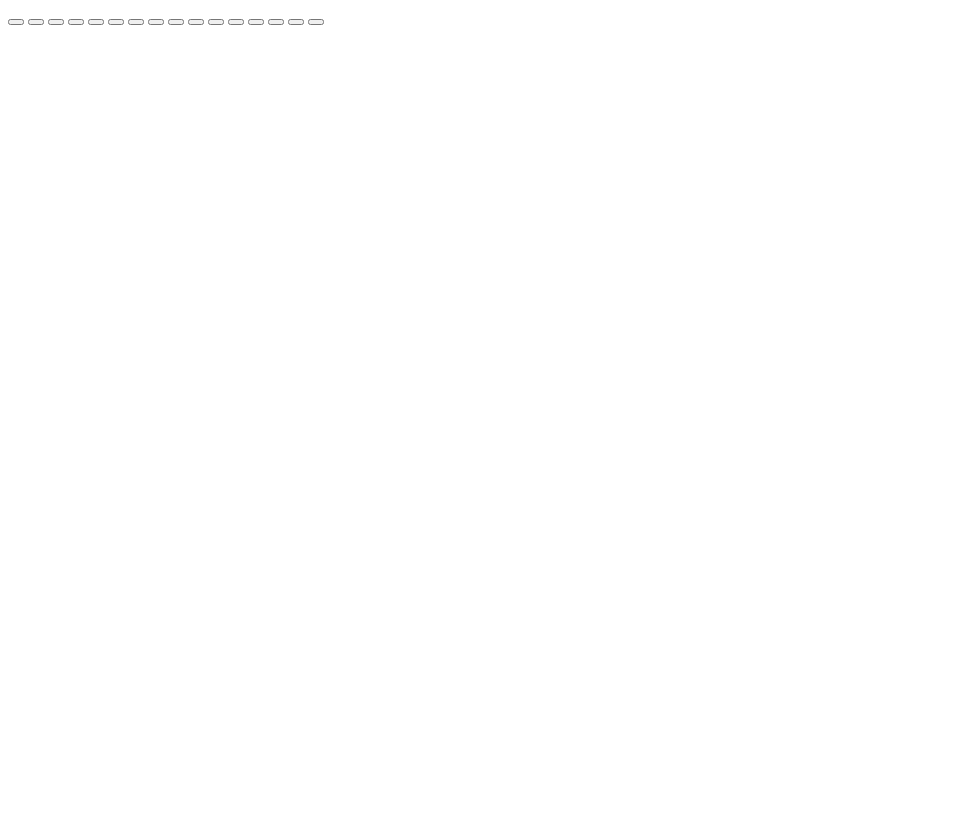
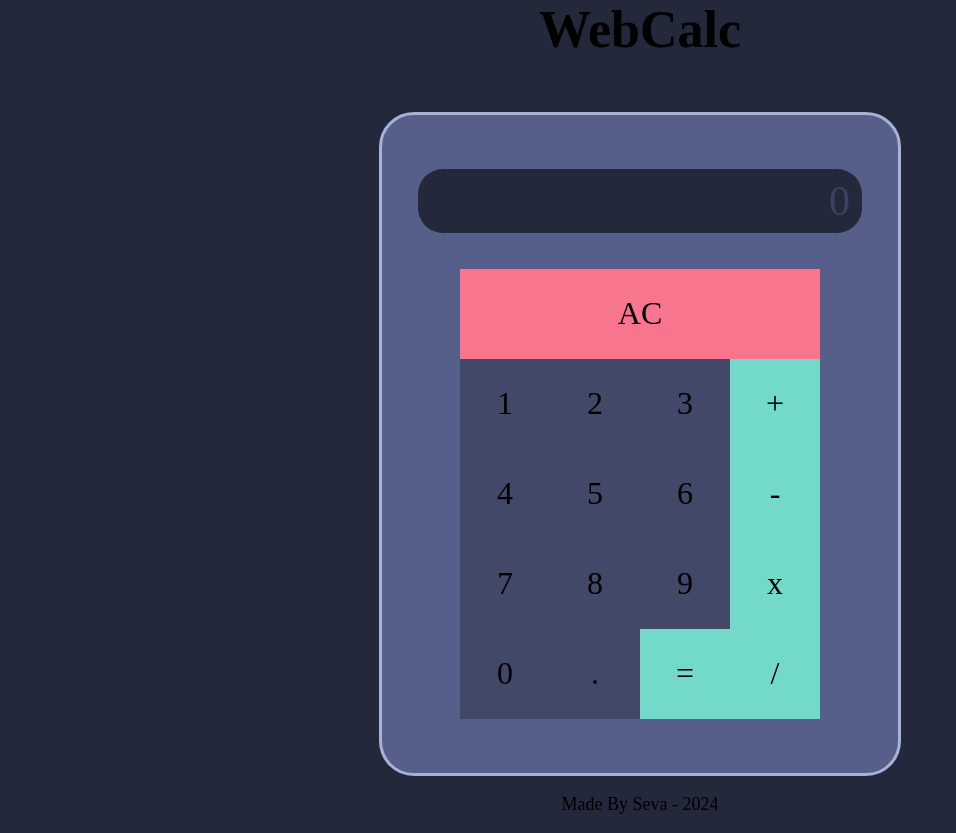
Before and after one commit to Sevatoxin/odincalculator, a plain HTML site: page index.html in a window 1280 px wide. Shown: the whole page, without its empty margins (0-956 px from the left). Before the commit the page ends 800 px from the top, so only its background shows below. Drawn offline with Linux system fonts and the light colour scheme; a web font is replaced by a local one.

Commit message:
<feature> Added buttons, styled them Added screen, styled it

```diff
--- a/index.html
+++ b/index.html
@@ -3,38 +3,46 @@
 <head>
     <meta charset="UTF-8">
     <meta name="viewport" content="width=device-width, initial-scale=1.0">
-    <title>Calculator | The Odin Project</title>
+    <title>WebCalc | The Odin Project</title>
     <link rel="stylesheet" href="style.css">
     <script src="index.js"></script>
 </head>
 <body>
     <div class="header">
-
+        <h1>WebCalc</h1>
     </div>
 
     <div class="content">
-        <div class="calculator container">
-             <button class="num1 item"></button>
-             <button class="num2 item"></button>
-             <button class="num3 item"></button>
-             <button class="plus item"></button>
-             <button class="num4 item"></button>
-             <button class="num5 item"></button>
-             <button class="num6 item"></button>
-             <button class="minus item"></button>
-             <button class="num7 item"></button>
-             <button class="num8 item"></button>
-             <button class="num9 item"></button>
-             <button class="multiply item"></button>
-             <button class="num0 item"></button>
-             <button class="dot item"></button>
-             <button class="operate item"></button>
-             <button class="divide item"></button>
+        <div class="calculator-container">
+            <div class="screen">
+                0
+            </div>
+            <div class="grid">
+                <button class="clear item">AC</button>
+                <button class="num1 item">1</button>
+                <button class="num2 item">2</button>
+                <button class="num3 item">3</button>
+                <button class="plus item operation">+</button>
+                <button class="num4 item">4</button>
+                <button class="num5 item">5</button>
+                <button class="num6 item">6</button>
+                <button class="minus item operation">-</button>
+                <button class="num7 item">7</button>
+                <button class="num8 item">8</button>
+                <button class="num9 item">9</button>
+                <button class="multiply item operation">x</button>
+                <button class="num0 item">0</button>
+                <button class="dot item">.</button>
+                <button class="operate item operation">=</button>
+                <button class="divide item operation">/</button>
+            </div>
         </div>
     </div>
 
     <div class="footer">
-
+        <div class="container">
+            <div class="copyright">Made By Seva - 2024</div>
+        </div>
     </div>
 </body>
 </html>
--- a/style.css
+++ b/style.css
@@ -0,0 +1,107 @@
+@import url('https://fonts.googleapis.com/css2?family=Radio+Canada+Big:ital,wght@0,400..700;1,400..700&display=swap');
+
+* {
+  font-family: 'Radio Canada Big';
+  font-size: 18px;
+}
+
+body {
+  display: flex;
+  flex-direction: column;
+  background-color: #24283b;
+  text-align: center;
+  margin: 0;
+  overflow: hidden;
+  min-height: 100vh;
+}
+
+button {
+  background-color: #414868;
+  font-size: 32px;
+  /* border: 3px solid #24283b; */
+  /* border-radius: 25px; */
+  border: none;
+}
+
+button:hover {
+  background-color: #565f89;
+}
+
+h1 {
+  font-size: 52px;
+  margin-top: 0;
+}
+
+.grid {
+  display: grid;
+  grid-template-columns: repeat(4, minmax(1em, 5em));
+  grid-template-rows: repeat(5, minmax(1em, 5em));
+  /* gap: 3px; */
+}
+
+.clear {
+  grid-column: span 4;
+}
+
+.container {
+  display: flex;
+  flex-direction: row;
+  gap: 1em;
+  justify-content: center;
+  align-items: center;
+  font-size: large;
+}
+
+.content {
+  display: flex;
+  justify-content: center;
+}
+
+.calculator-container {
+  display: flex;
+  flex-direction: column;
+  align-items: center;
+  justify-content: space-between;
+  gap: 2em;
+  padding: 3em 2em;
+  background-color: #565f89;
+  border: 3px solid #a9b1d6;
+  border-radius: 35px;
+}
+
+.header {
+  display: flex;
+  justify-content: center;
+  align-items: center;
+  padding: 1em;
+  padding-top: 0;
+}
+
+.footer {
+  display: flex;
+  justify-content: center;
+  align-items: center;
+  padding: 1em;
+  margin-bottom: 0;
+}
+
+.screen {
+  display: flex;
+  min-width: 10em;
+  flex-direction: row;
+  justify-content: flex-end;
+  align-items: center;
+  font-size: 42px;
+  color: #565f8978;
+  background-color: #24283b;
+  border-radius: 25px;
+  padding: 8px 12px;
+}
+
+.operation {
+  background-color: #73daca;
+}
+
+.clear {
+  background-color: #f7768e;
+}
```
